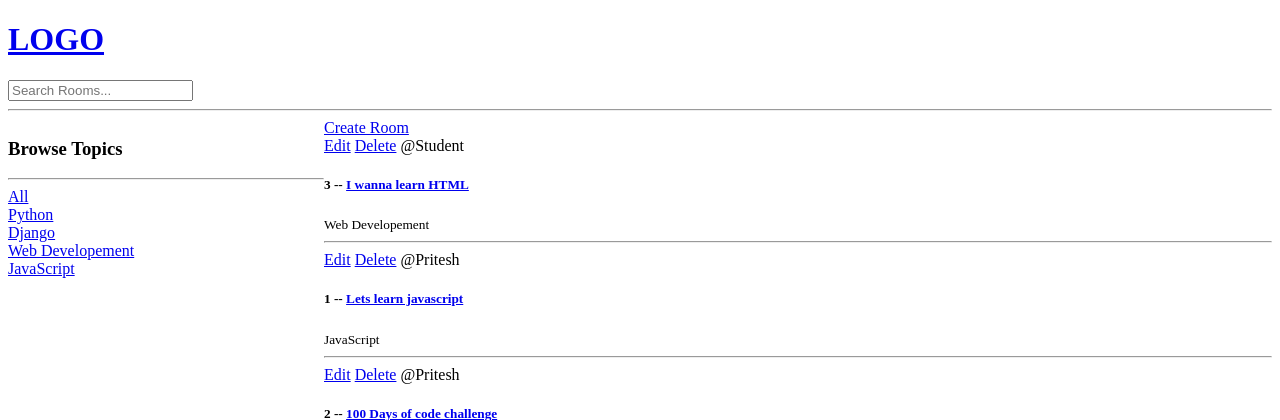
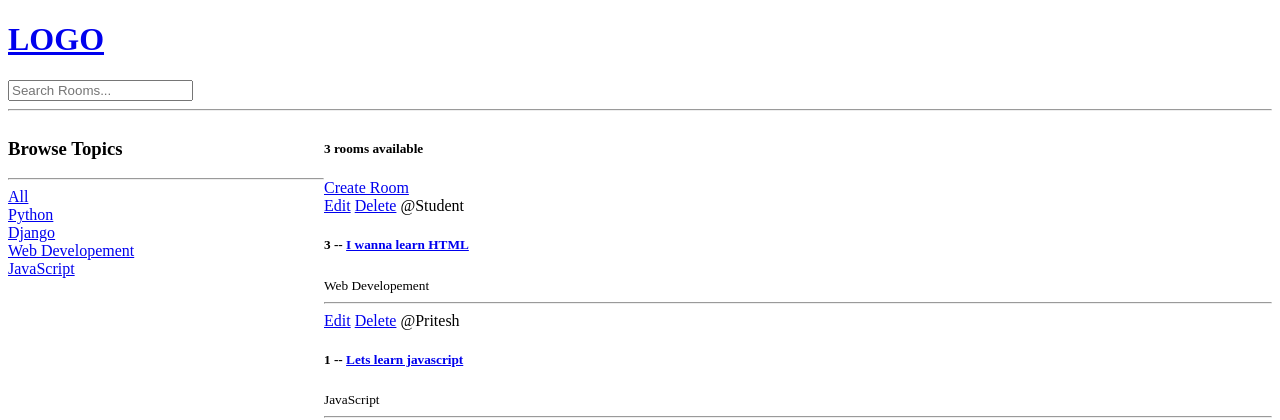
Before and after one commit to 1priteshdhumal2/StudyBud, a Django app: page / in a window 1280 px wide. Shown: the top 420 px of the page. Run offline with Django 5.2, Linux system fonts and the light colour scheme; data comes from the database, SQL or seed files in the repository.

Commit message:
Added functionality of searching  by using name, description and room count for every topic

```diff
--- a/studybud/base/templates/base/home.html
+++ b/studybud/base/templates/base/home.html
@@ -22,6 +22,7 @@
   </div>
 
   <div>
+    <h5>{{room_count}} rooms available</h5>
     <a href="{% url 'create-room' %}">Create Room</a>
     <div>
       {% for room in rooms %}
--- a/studybud/base/views.py
+++ b/studybud/base/views.py
@@ -1,4 +1,5 @@
 from django.shortcuts import render, redirect
+from django.db.models import Q
 from .models import Room, Topic
 from .forms import RoomForm
 
@@ -12,10 +13,17 @@ from .forms import RoomForm
 
 def home(request):
     q = request.GET.get('q') if request.GET.get('q') != None else ''
-    rooms = Room.objects.filter(topic__name__contains= q)
+
+    rooms = Room.objects.filter(
+        Q(topic__name__contains= q) |
+        Q(name__icontains = q) |
+        Q(description__icontains = q)
+    )
+
     topics = Topic.objects.all()
+    room_count = rooms.count()
 
-    context = {'rooms': rooms, 'topics': topics}
+    context = {'rooms': rooms, 'topics': topics, 'room_count': room_count}
     return render(request, 'base/home.html', context)
 
 def room(request, pk):
```
